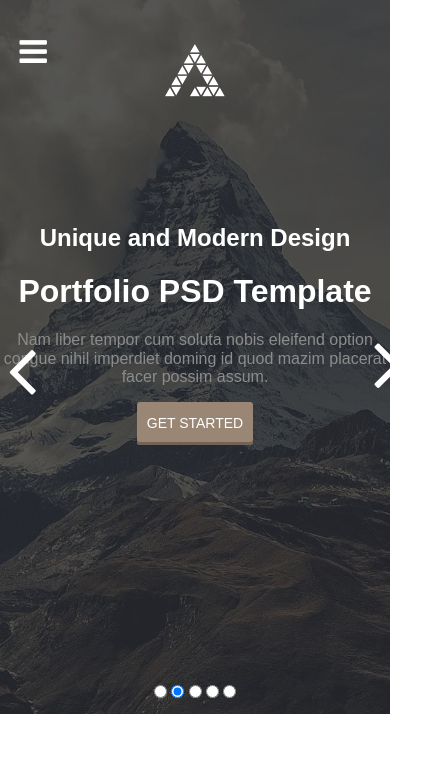
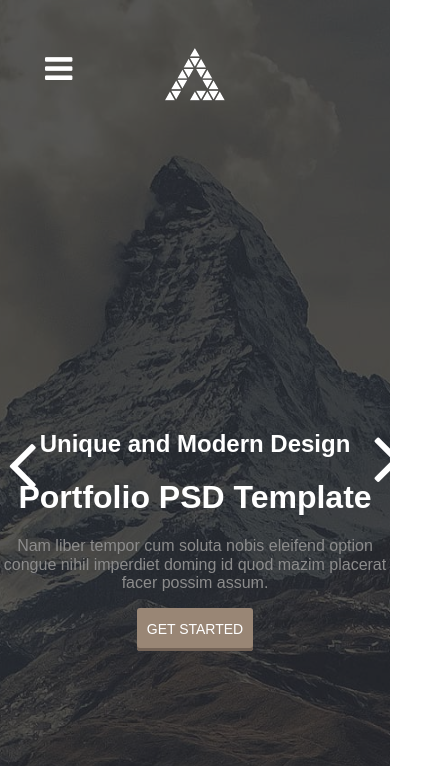
Before and after one commit to akulikoff/html-css_project, a plain HTML site: page index.html in a window 390 px wide. Shown: the top 766 px of the page, 438 px wide, since content can reach past the window. Drawn offline with Linux system fonts and the light colour scheme.

Commit message:
доработал отображение меню и лого на небольших экранах

```diff
--- a/css/styles.css
+++ b/css/styles.css
@@ -22,23 +22,33 @@ html {
 }
 
 /*----медиа-запросы-------*/
-.mobile_menu {
+.mobile_menu,
+.mobile_menu > i {
     display: none;
 }
 
 @media screen and (max-width: 999px) {
-    .menu {
+    .menu li {
         display: none;
     }
+
     .mobile_menu {
+        display: flex;
+        flex-direction: column;
+
+    }
+
+    .mobile_menu li,
+    .mobile_menu > i {
         display: block;
         color: #fff;
-        position: absolute;
-        top: 5%;
-        left: 5%;
+        list-style-type: none;
+        text-align: left;
+        padding: 5px;
+        transition: .7s ease-out;
     }
 
-    a .logo {
+    .mobile_menu img.logo {
         display: block;
         color: #fff;
         position: absolute;
@@ -46,7 +56,7 @@ html {
         left: 0;
     }
 
-    .menu a .fa .fa-search {
+    .mobile_menu > a > i {
         display: block;
         color: #fff;
         position: absolute;
@@ -160,7 +170,7 @@ body {
 
 .logo {
     height: 56px;
-    display: inline-flex;
+    display: flex;
 }
 
 li a h2 {
@@ -175,14 +185,14 @@ a {
     text-decoration: none;
 }
 
-nav {
+.menu {
     display: flex;
     flex-direction: row;
     justify-content: center;
     align-items: center;
 }
 
-nav ul {
+.menu ul {
     display: flex;
     flex-direction: row;
     justify-content: center;
@@ -192,7 +202,6 @@ nav ul {
 
 .menu li {
     list-style-type: none;
-    flex-basis: 15%;
     max-width: 20%;
     margin: 0 5px 0 5px;
     white-space: pre;
@@ -217,6 +226,10 @@ nav ul {
     color: #c7b299;
     font-size: 14px;
     font-weight: 300;
+}
+
+.menu_hide a {
+    display: none;
 }
 
 img {
@@ -363,6 +376,10 @@ input:hover, input:active {
 
 .projects_list ul {
     list-style-type: none;
+    display: flex;
+    flex-direction: row;
+    justify-content: center;
+    align-items: center;
 }
 
 .projects_list li a {
@@ -464,7 +481,7 @@ figure {
     overflow: hidden;
 }
 
-.video_wrap video {
+.video {
     position: absolute;
     top: 0;
     left: 0;
--- a/index.html
+++ b/index.html
@@ -29,7 +29,21 @@
                 <li class="menu_transform"><a href="#"><i class="fa fa-calendar-o"></i></a></li>
                 <li class="menu_transform"><a href="#"><i class="fa fa-search"></i></a></li>
             </ul>
-            <a href="#" class="mobile_menu"><i class="fa fa-bars fa-2x" aria-hidden="true"></i></a>
+        </nav>
+        <nav class="mobile_menu">
+            <ul>
+                <li><a href="#"><i class="fa fa-bars fa-2x" aria-hidden="true"></i></a></li>
+                <li><a href="index.html"><img src="images/logos.svg" alt="" class="logo"></a></li>
+                <li class="menu_transform menu_hide"><a href="index.html">Home</a></li>
+                <li class="menu_transform menu_hide"><a href="#">About us</a></li>
+                <li class="menu_transform menu_hide"><a href="#">Portfolio</a></li>
+                <li class="menu_transform menu_hide"><a href="#">Features</a></li>
+                <li class="menu_transform menu_hide"><a href="#">Blog</a></li>
+                <li class="menu_transform menu_hide"><a href="#">Pricing</a></li>
+                <li class="menu_transform menu_hide"><a href="#">Shortcodes</a></li>
+                <li class="menu_transform menu_hide"><a href="#">Contacts</a></li>
+                <li class="menu_transform menu_hide"><a href="#">Search</a></li>
+            </ul>
         </nav>
     </header>
     <div class="heading_text"><h2>Unique and Modern Design</h2>
@@ -152,7 +166,7 @@
             <p>Investigationes demonstraverunt lectores legere me lius quod ii legunt saepius, qui sequitur
                 mutationem
                 consuetudium.</p></div>
-        <video muted controls preload="auto" poster="images/transparent.png">
+        <video class="video" muted controls preload="auto" poster="images/transparent.png">
             <source src="video/min.mp4" type="video/mp4">
         </video>
     </div>
```
